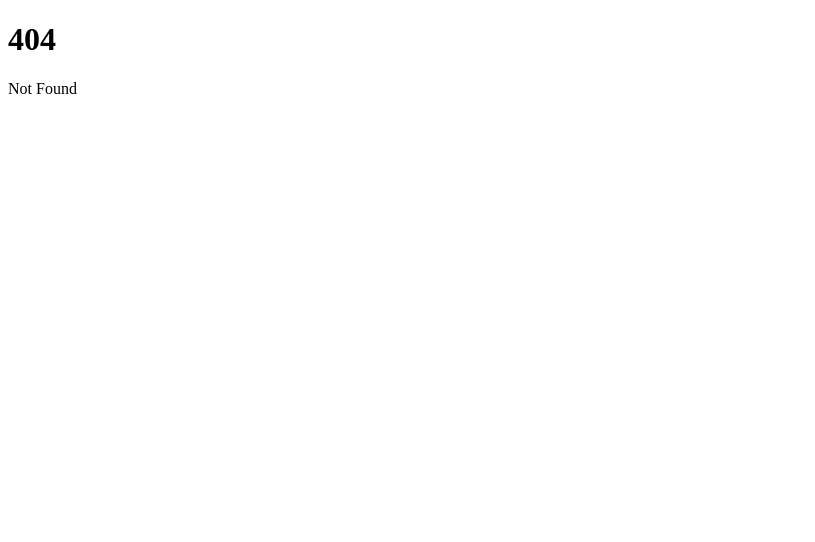
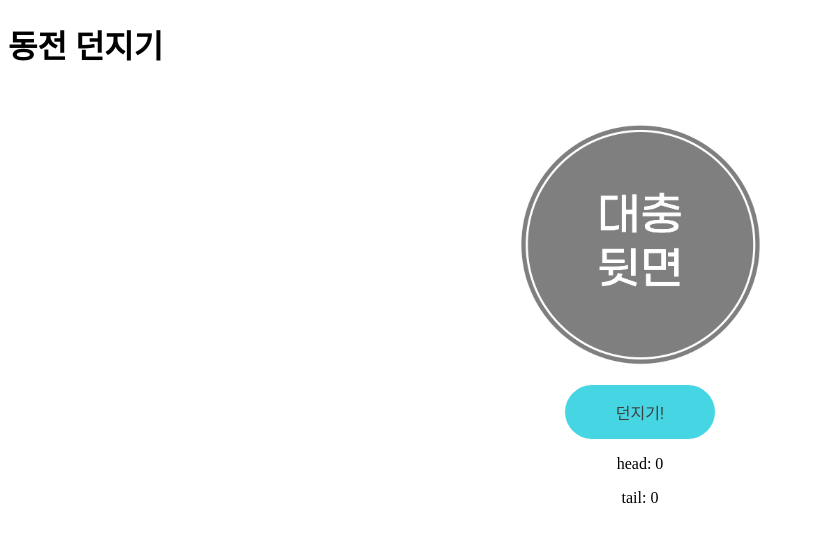
Before and after one commit to piggmme/lucky-ducky, a SvelteKit app: page /coin in a window 1280 px wide. Before the commit this address had no page. Shown: the top 542 px of the page, without its empty margins (0-815 px from the left). Built offline with nearby package versions, Linux system fonts and the light colour scheme.

Commit message:
feat: 동전 던지기 페이지 생성 및 기능 추가

```diff
--- /dev/null
+++ b/src/components/coin/Coin.svelte
@@ -0,0 +1,53 @@
+<script>
+  import { getRandomNumber } from '@/utils/random';
+  import Button from '../common/button.svelte';
+
+  let randomNum = getRandomNumber(0, 1);
+
+  let tailsImage = '/imgs/coins/tails-coin.png';
+  let headsImage = '/imgs/coins/heads-coin.png';
+
+  let tailCount = 0;
+  let headCount = 0;
+
+  const flipCoin = () => {
+    randomNum = getRandomNumber(0, 1);
+    if (randomNum) headCount++;
+    else tailCount++;
+  };
+</script>
+
+<main>
+  <div>
+    {#if randomNum}
+      <img src={headsImage} alt="동전 앞면" />
+    {:else}
+      <img src={tailsImage} alt="동전 뒷면" />
+    {/if}
+    <Button handleClick={flipCoin} buttonText={'던지기!'} />
+  </div>
+  <p>head: {headCount}</p>
+  <p>tail: {tailCount}</p>
+</main>
+
+<style>
+  main {
+    text-align: center;
+    padding: 1em;
+    max-width: 240px;
+    margin: 0 auto;
+  }
+
+  div {
+    display: flex;
+    flex-direction: column;
+    justify-content: center;
+    align-items: center;
+  }
+
+  img {
+    height: 240px;
+    width: 240px;
+    margin: 20px;
+  }
+</style>
--- /dev/null
+++ b/src/routes/coin/+page.svelte
@@ -0,0 +1,7 @@
+<script lang="ts">
+  import Coin from '@/components/coin/Coin.svelte';
+</script>
+
+<h1>동전 던지기</h1>
+
+<Coin />
```
